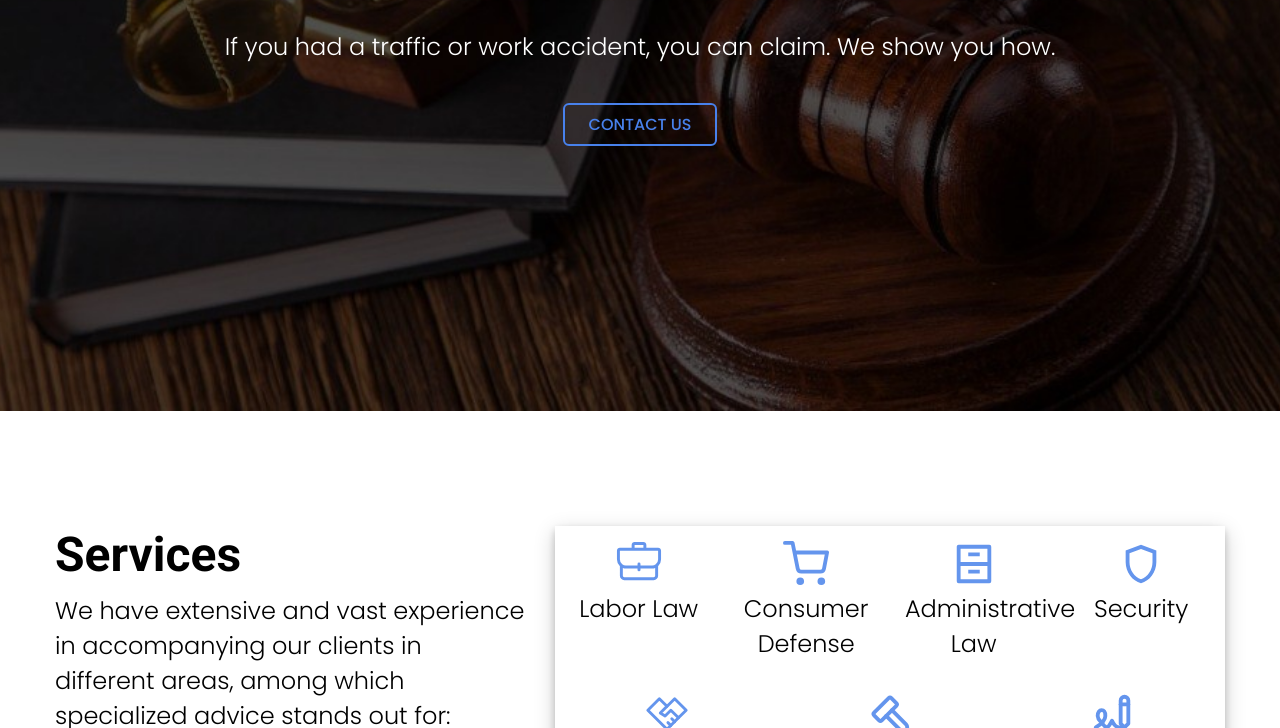
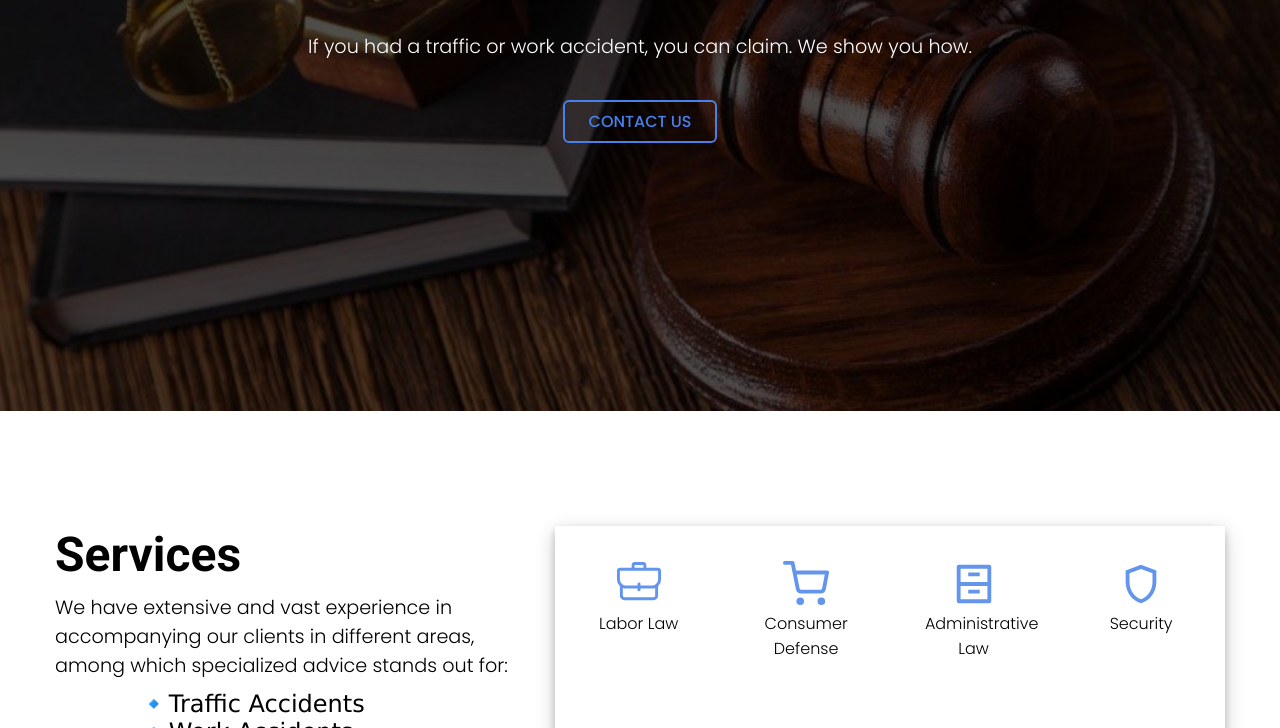
Before and after one commit to gus0117/template-company-2, a plain HTML site: page index.html in a window 1280 px wide. Shown: the part 444-1172 px from the top of the page. Drawn offline with nearby package versions, Linux system fonts and the light colour scheme.

Commit message:
Correcciones en general

```diff
--- a/css/style.css
+++ b/css/style.css
@@ -105,9 +105,11 @@ transform: translate(0, 0);
     }
 
     .description{
-        font-size: 1.5rem;
+        font-size: 1.2rem;
         font-family: 'Poppins', sans-serif;
         font-weight: 300;
+        margin-top: 10px;
+        margin-bottom: 10px;
     }
 
     .btn {
@@ -156,6 +158,8 @@ transform: translate(0, 0);
 
     .box-item {
         text-align: center;
+        margin-top: 20px;
+        margin-bottom: 20px;
     }
 
     .box-item svg {
@@ -163,9 +167,11 @@ transform: translate(0, 0);
     }
 
     .box-item h2 {
-        font-size: 1.5rem;
+        font-size: 1rem;
         font-weight: 300;
         font-family: 'Poppins', sans-serif;
+        padding-left: 20px;
+        padding-right: 20px;
     }
 }
 
@@ -394,11 +400,6 @@ header {
     padding: auto;
 }
 
-.description {
-    font-family: 'Poppins', sans-serif;
-    margin: 10px 0;
-}
-
 .parallax {
     /* The image used */
     background-image: url("../assets/home-bg-darken.jpg");
--- a/js/effects.js
+++ b/js/effects.js
@@ -2,7 +2,6 @@ $(document).ready(function() {
  const tags = $(".tag");
     const homeTag = tags[0];
     $(homeTag).addClass("visible");
-    const flag = true;
 });
 
 
```
